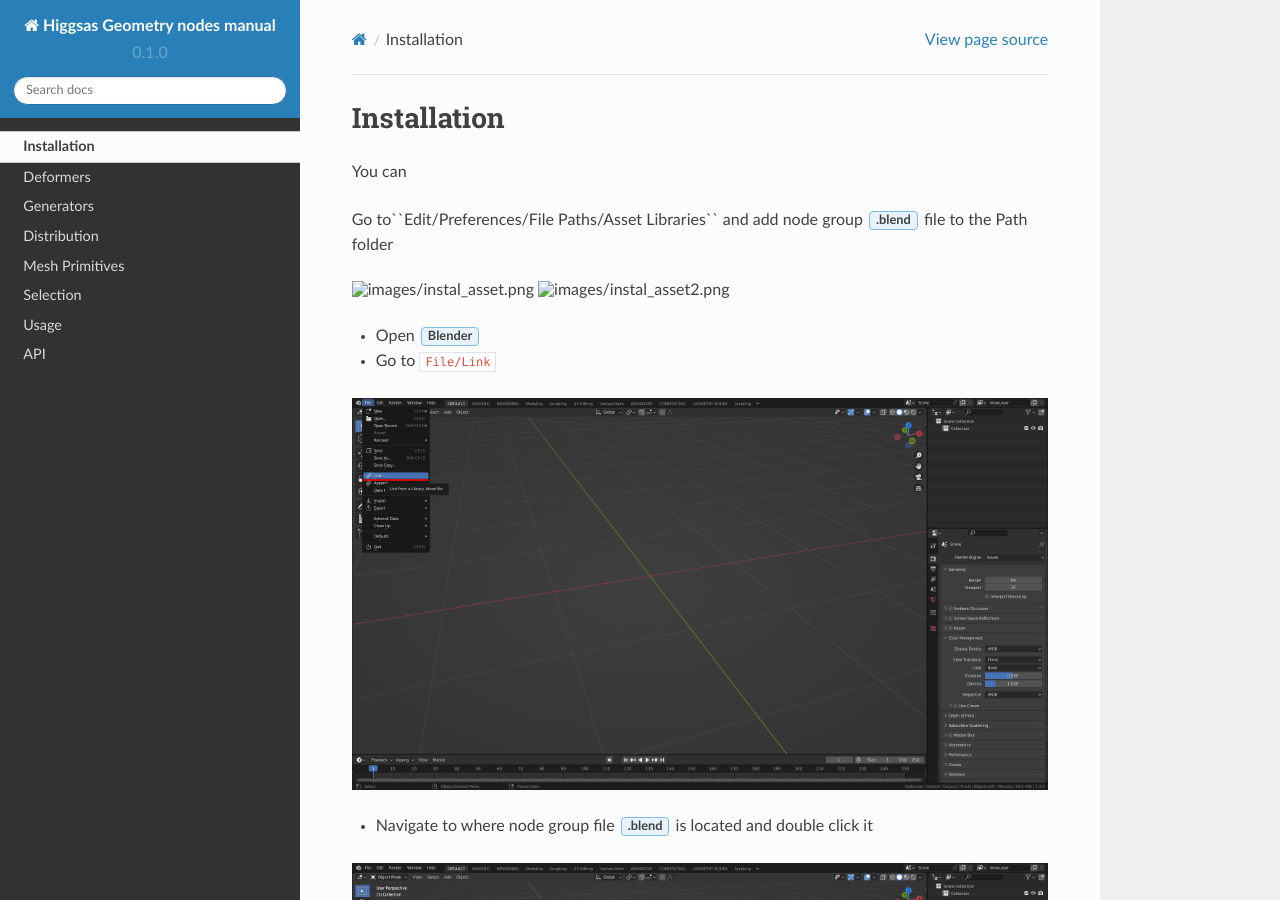
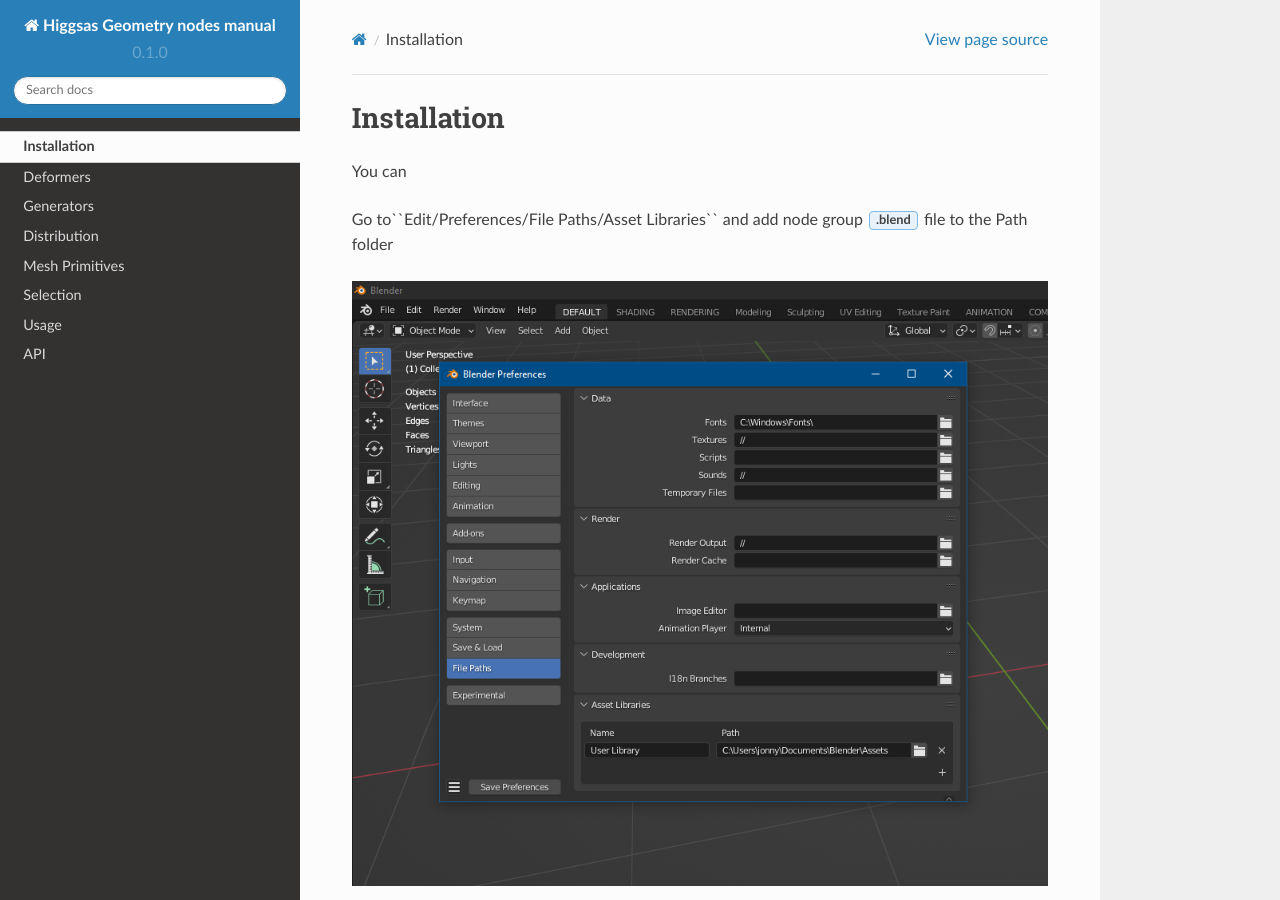
Before and after one commit to higgsas/higgsas_geo_nodes_manual, a Sphinx documentation site: the page built from docs/installation.rst, in a window 1280 px wide and 900 px high. Built offline with Sphinx 7.4.7 and the Read the Docs theme 2.0.0, drawn with Linux system fonts in a browser that asks for light colours.

Commit message:
Update installation.rst

```diff
--- a/docs/installation.rst
+++ b/docs/installation.rst
@@ -6,9 +6,9 @@ You can
 
 Go to``Edit/Preferences/File Paths/Asset Libraries`` and add node group :guilabel:`.blend` file to the Path folder
 
-.. image:: images/instal_asset.png
+.. image:: images/instal_asset.PNG
 
-.. image:: images/instal_asset2.png
+.. image:: images/instal_asset2.PNG
 
 
 - Open :guilabel:`Blender`
```
